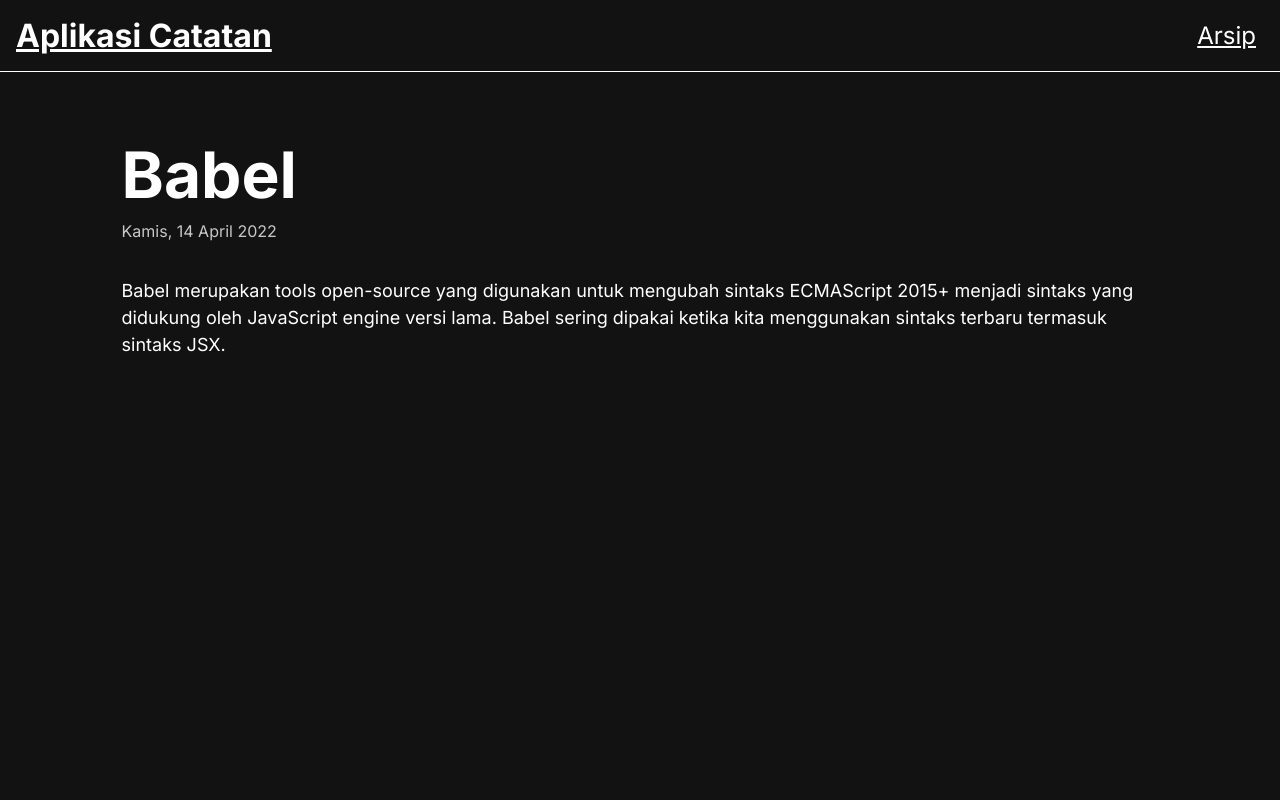
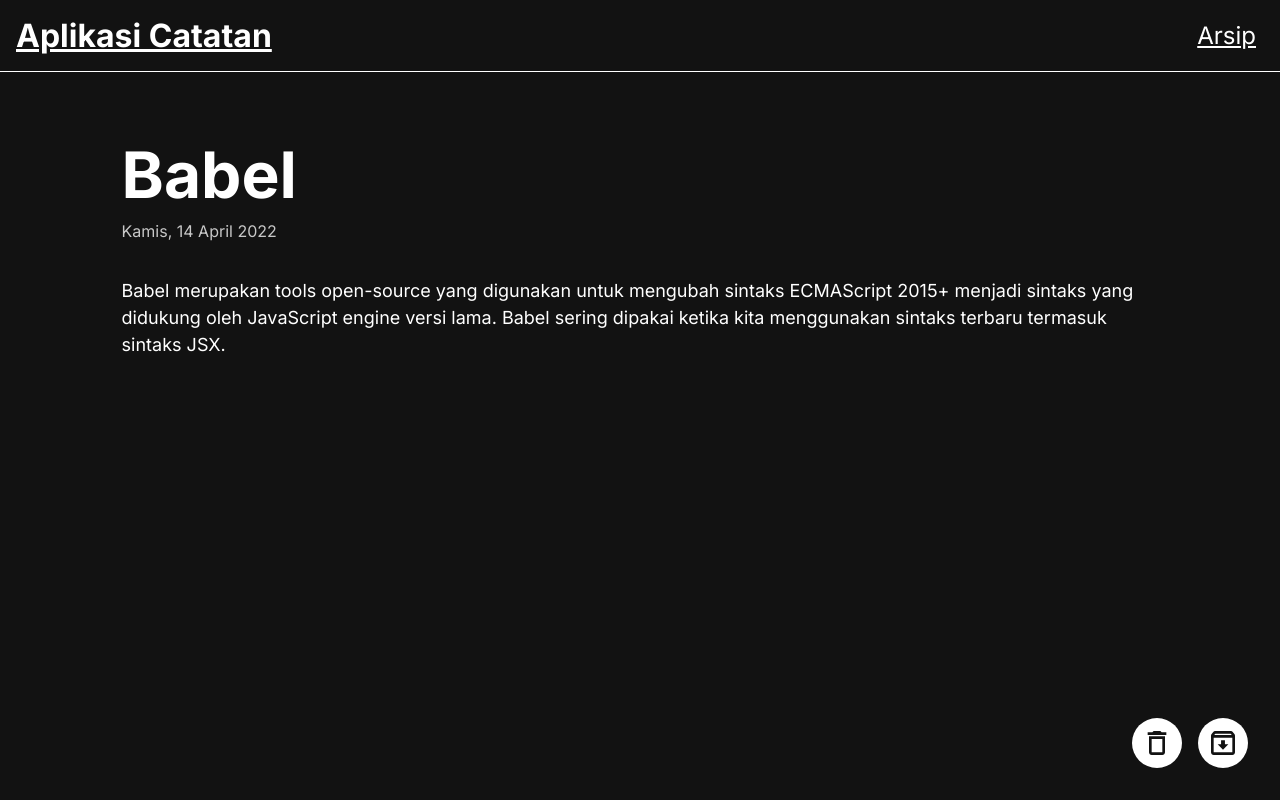
Before and after one commit to erlanggajuni45/react-fundamental-dicoding, a React (Vite) app: page /notes/notes-1 in a window 1280 px wide. Built offline with nearby package versions, Linux system fonts and the light colour scheme.

Commit message:
added all needed event handler on detail page

```diff
--- a/src/pages/DetailPage.jsx
+++ b/src/pages/DetailPage.jsx
@@ -1,13 +1,39 @@
 import React from 'react';
-import { useParams } from 'react-router-dom';
+import { useNavigate, useParams } from 'react-router-dom';
 import { getNote } from '../utils/local-data';
 import { showFormattedDate } from '../utils';
 import NotFoundPage from './NotFoundPage';
 import PropTypes from 'prop-types';
+import ActionButtonContainer from '../components/ActionButtons';
+import { deleteNote, archiveNote, unarchiveNote } from '../utils/local-data';
 
 function DetailPageWrapper() {
   const { id } = useParams();
-  return <DetailPage id={id} />;
+  const navigate = useNavigate();
+
+  function onDeleteEventHandler() {
+    deleteNote(id);
+    navigate('/');
+  }
+
+  function onArchiveEventHandler() {
+    archiveNote(id);
+    navigate('/');
+  }
+
+  function onUnarchiveEventHandler() {
+    unarchiveNote(id);
+    navigate('/');
+  }
+
+  return (
+    <DetailPage
+      id={id}
+      onDelete={onDeleteEventHandler}
+      onArchive={onArchiveEventHandler}
+      onUnarchive={onUnarchiveEventHandler}
+    />
+  );
 }
 
 class DetailPage extends React.Component {
@@ -28,6 +54,14 @@
         <h2 className='detail-page__title'>{note.title}</h2>
         <p className='detail-page__createdAt'>{showFormattedDate(note.createdAt)}</p>
         <div className='detail-page__body'>{note.body}</div>
+
+        <ActionButtonContainer
+          page='detail-page'
+          archived={note.archived}
+          onDelete={this.props.onDelete}
+          onArchive={this.props.onArchive}
+          onUnarchive={this.props.onUnarchive}
+        />
       </div>
     );
   }
@@ -35,6 +69,10 @@
 
 DetailPage.propTypes = {
   id: PropTypes.string.isRequired,
+  archived: PropTypes.bool.isRequired,
+  onDelete: PropTypes.func.isRequired,
+  onArchive: PropTypes.func.isRequired,
+  onUnarchive: PropTypes.func.isRequired,
 };
 
 export default DetailPageWrapper;
```
